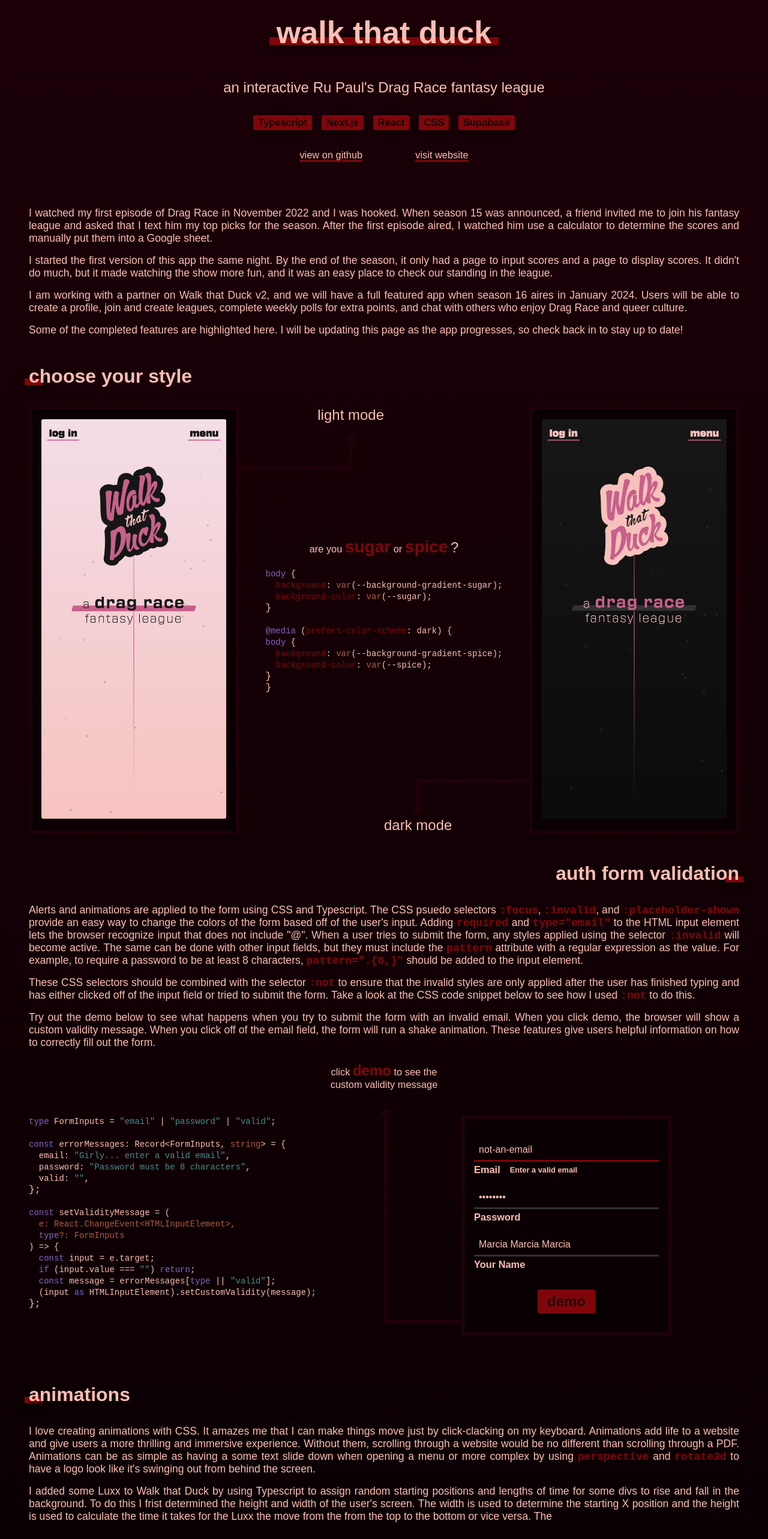
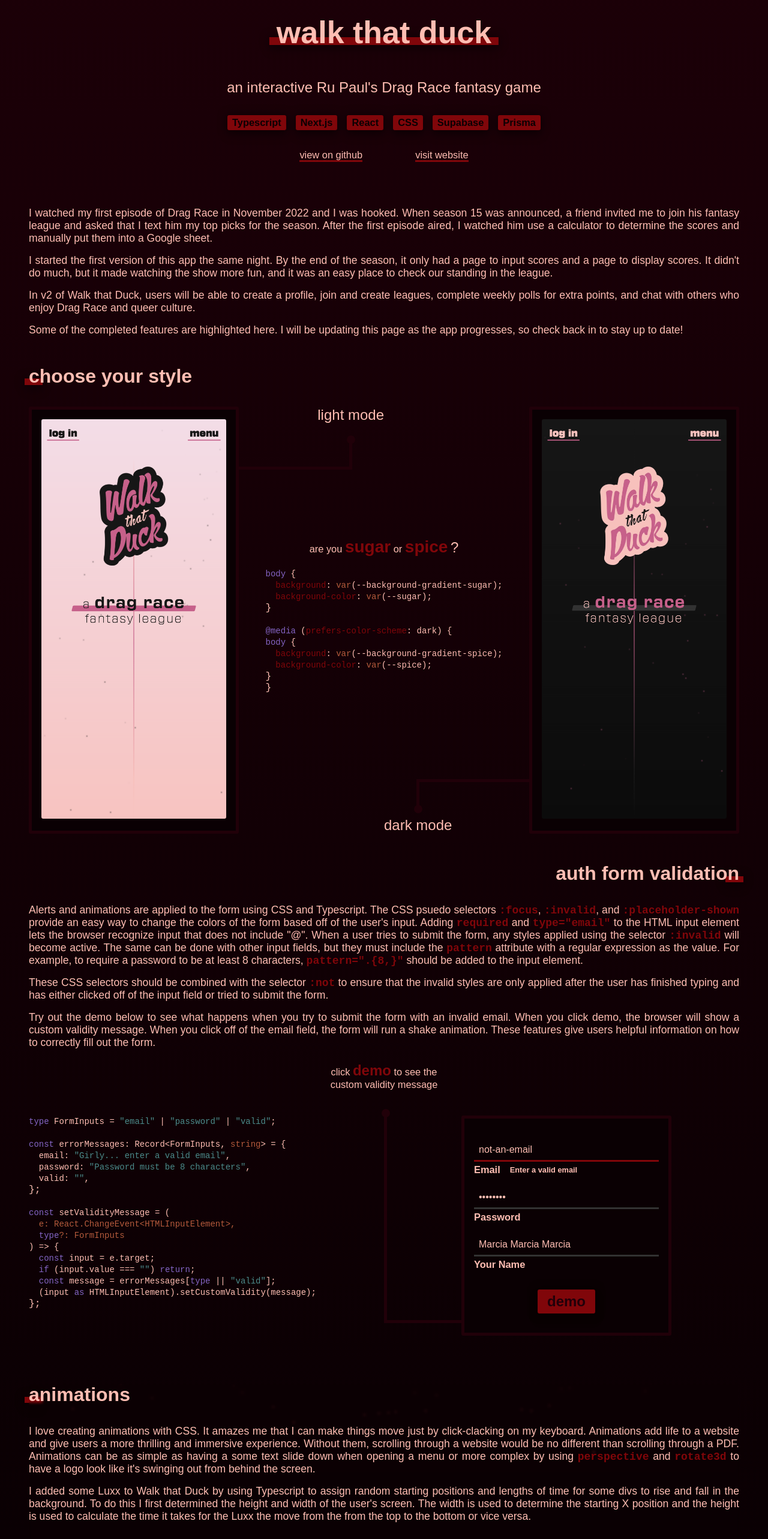
Before and after one commit to austin1052/AuV2, a Next.js app: page / in a window 1280 px wide. Shown: the part 840-3406 px from the top of the page at 60% size. Built offline with nearby package versions, Linux system fonts and the light colour scheme; a web font is replaced by a local one.

Commit message:
update wtd description

```diff
--- a/app/projects/WalkThatDuck.tsx
+++ b/app/projects/WalkThatDuck.tsx
@@ -7,7 +7,14 @@
 import AuthFormValidation from "@/projects/walk-that-duck/AuthFormValidation";
 import Animations from "@/projects/walk-that-duck/Animations";
 
-const technologies = ["Typescript", "Next.js", "React", "CSS", "Supabase"];
+const technologies = [
+  "Typescript",
+  "Next.js",
+  "React",
+  "CSS",
+  "Supabase",
+  "Prisma",
+];
 const links = {
   github: "https://github.com/austin1052/drag-race-supabase",
   site: "https://walkthatduck.vercel.app",
@@ -20,7 +27,7 @@
         <h2>walk that duck</h2>
       </div>
       <div className={styles.projectSummary}>
-        an interactive Ru Paul&apos;s Drag Race fantasy league
+        an interactive Ru Paul&apos;s Drag Race fantasy game
       </div>
       <TechCards technologies={technologies} />
       <ProjectLinks links={links} />
@@ -40,11 +47,9 @@
           fun, and it was an easy place to check our standing in the league.
         </p>
         <p>
-          I am working with a partner on Walk that Duck v2, and we will have a
-          full featured app when season 16 aires in January 2024. Users will be
-          able to create a profile, join and create leagues, complete weekly
-          polls for extra points, and chat with others who enjoy Drag Race and
-          queer culture.
+          In v2 of Walk that Duck, users will be able to create a profile, join
+          and create leagues, complete weekly polls for extra points, and chat
+          with others who enjoy Drag Race and queer culture.
         </p>
         <p>
           Some of the completed features are highlighted here. I will be
--- a/app/projects/walk-that-duck/Animations.tsx
+++ b/app/projects/walk-that-duck/Animations.tsx
@@ -30,11 +30,11 @@
           <p>
             I added some Luxx to Walk that Duck by using Typescript to assign
             random starting positions and lengths of time for some divs to rise
-            and fall in the background. To do this I frist determined the height
+            and fall in the background. To do this I first determined the height
             and width of the user&apos;s screen. The width is used to determine
             the starting X position and the height is used to calculate the time
             it takes for the Luxx the move from the from the top to the bottom
-            or vice versa. The
+            or vice versa.
           </p>
         </div>
         <div className={styles.dotAnimation}>
@@ -48,8 +48,6 @@
           <Dots />
         </div>
       </div>
-
-      {/* </div> */}
     </section>
   );
 }
--- a/app/projects/walk-that-duck/AuthFormValidation.tsx
+++ b/app/projects/walk-that-duck/AuthFormValidation.tsx
@@ -40,8 +40,9 @@
             These CSS selectors should be combined with the selector{" "}
             <code>:not</code> to ensure that the invalid styles are only applied
             after the user has finished typing and has either clicked off of the
-            input field or tried to submit the form. Take a look at the CSS code
-            snippet below to see how I used <code>:not</code> to do this.
+            input field or tried to submit the form.
+            {/* Take a look at the CSS code
+            snippet below to see how I used <code>:not</code> to do this. */}
           </p>
           {/* <code>input:has(:invalid:not(:focus) :not(:placeholder-shown))</code> */}
           <p>
```
